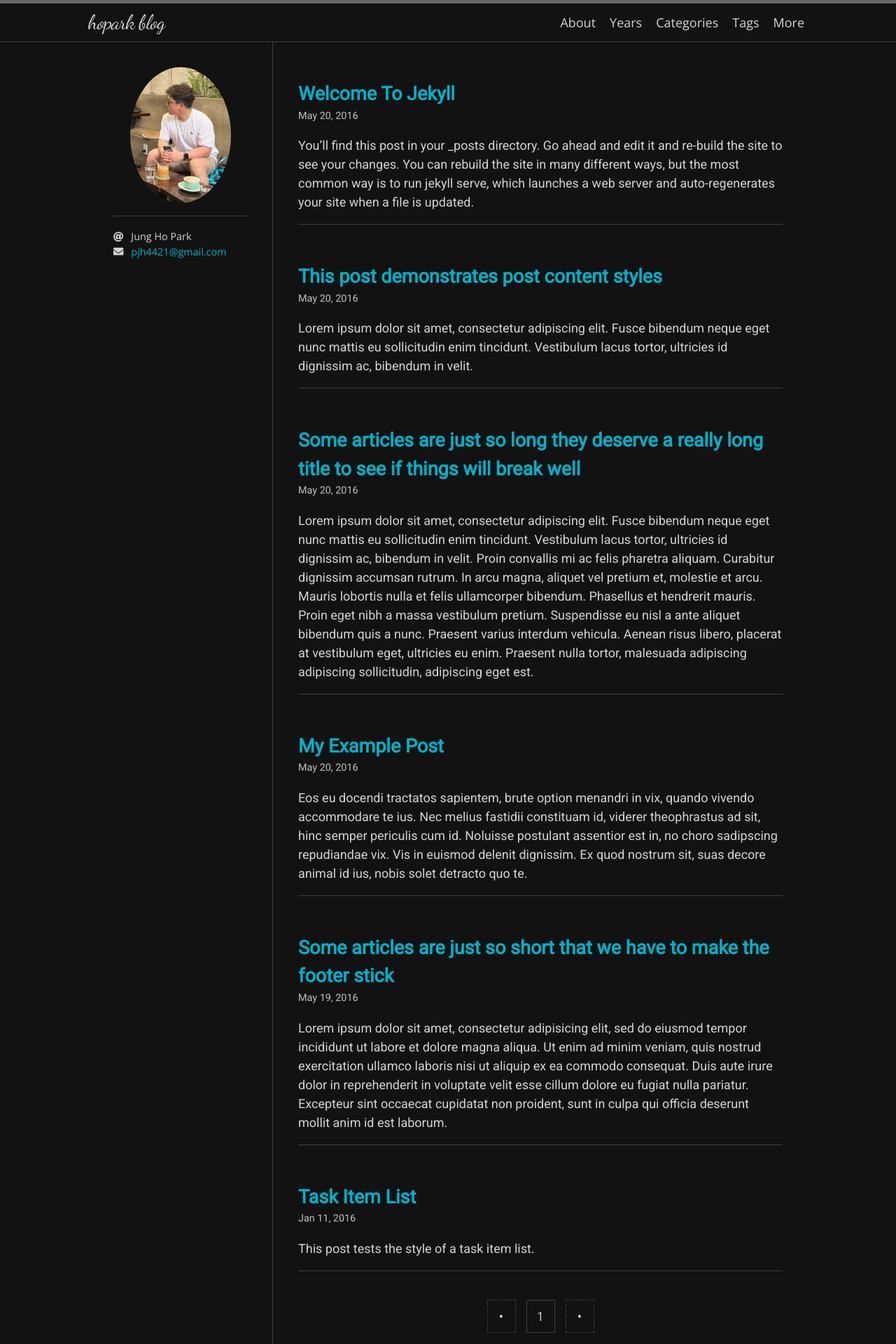
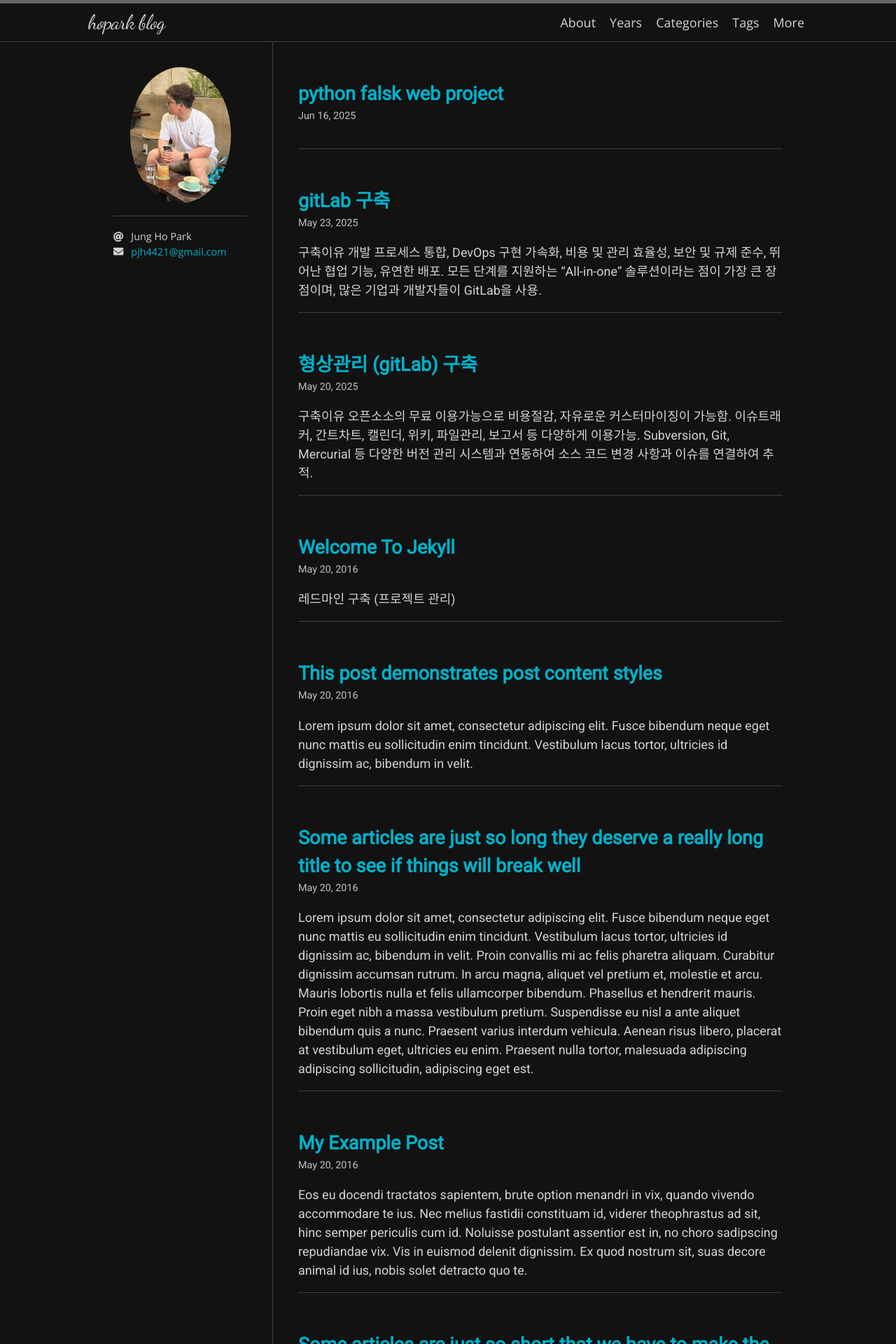
Before and after one commit to skateboarder-man/hopark, a Jekyll site: the page built from index.html, in a window 1280 px wide. Shown: the top 1920 px of the page at 70% size. Built offline with Jekyll 4.4.1, drawn with Linux system fonts in a browser that asks for light colours; nearby versions of some CDN libraries; some web fonts are replaced; the list of posts is cut into pages by our own code.

Commit message:
zjzjzlat

````diff
--- a/_posts/2016-05-20-welcome-to-jekyll.md
+++ b/_posts/2016-05-20-welcome-to-jekyll.md
@@ -1,6 +1,11 @@
 ---
 layout: post
 ---
+
+레드마인 구축 (프로젝트 관리)
+
+구축순서
+
 You’ll find this post in your `_posts` directory. Go ahead and edit it and re-build the site to see your changes. You can rebuild the site in many different ways, but the most common way is to run `jekyll serve`, which launches a web server and auto-regenerates your site when a file is updated.
 
 To add new posts, simply add a file in the `_posts` directory that follows the convention `YYYY-MM-DD-name-of-post.ext` and includes the necessary front matter. Take a look at the source for this post to get an idea about how it works.
--- /dev/null
+++ b/_posts/2025-05-23-gitLab.md
@@ -0,0 +1,70 @@
+---
+layout: post
+title: gitLab 구축
+tags: [gitLab]
+categories: server
+---
+
+- 구축이유
+개발 프로세스 통합, DevOps 구현 가속화, 비용 및 관리 효율성, 보안 및 규제 준수, 뛰어난 협업 기능, 유연한 배포.
+모든 단계를 지원하는 "All-in-one" 솔루션이라는 점이 가장 큰 장점이며, 많은 기업과 개발자들이 GitLab을 사용.
+
+
+- 구성
+> 1. OS : Rocky Linux9
+> 2. shh
+> 3. gitLab
+
+- 사전조건
+> 1. Rocky Linux 설치
+> 2. ssh 설치 하여 외부접속 설정
+
+- 구축 순서
+
+- 시스템 업데이트
+```
+sudo dnf update -y
+sudo dnf upgrade -y
+```
+
+- 종속성 설치
+```
+sudo dnf install -y curl policycoreutils openssh-server openssh-clients perl
+sudo dnf install -y postfix
+```
+
+- 방화벽 구성
+```
+sudo firewall-cmd --permanent --add-service=http
+sudo firewall-cmd --permanent --add-service=https
+sudo firewall-cmd --reload
+```
+
+- GitLab 저장소 추가
+```
+curl https://packages.gitlab.com/install/repositories/gitlab/gitlab-ce/script.rpm.sh | sudo bash
+```
+
+- GitLab 설치
+> http://yourdomain.com -> ip 주소로 변경
+```
+sudo EXTERNAL_URL="http://yourdomain.com" dnf install -y gitlab-ce
+```
+
+ - GitLab 설정
+ 설정해야할 부분이 있으면 해야 하지만 없어서 설정 하지 않음.
+ ```
+sudo vi /etc/gitlab/gitlab.rb
+sudo gitlab-ctl reconfigure (수정 후 적용)
+```
+
+- GitLab 접속
+```
+http://yourip
+```
+
+- 관리자 초기 아이디 및 비번 확인
+```
+ID : root
+sudo cat /etc/gitlab/initial_root_password
+```
--- /dev/null
+++ b/_posts/2025-06-16-flask-web-project.md
@@ -0,0 +1,6 @@
+---
+layout: post
+title: python falsk web project
+tags: [python]
+categories: python
+---
````
Also changed, not shown: _posts/2025-05-20-레드마인 구축.md (added, +352 -0 lines).
